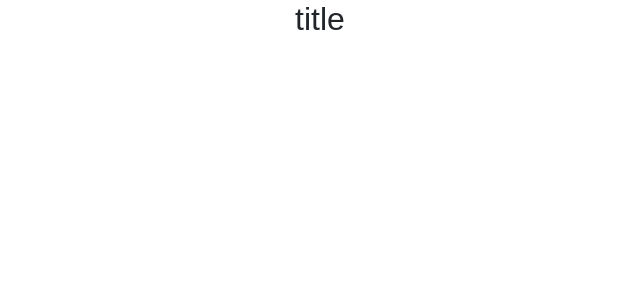
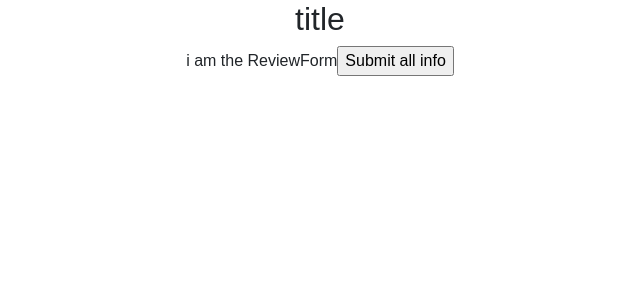
Before and after one commit to everAtWork/pureFormalities, a React (Create React App) app: page /review in a window 1280 px wide. Shown: the top 300 px of the page, without its empty margins (320-960 px from the left). Built offline with nearby package versions, Linux system fonts and the light colour scheme.

Commit message:
SignupForm holds three other forms

```diff
--- a/src/App.jsx
+++ b/src/App.jsx
@@ -4,11 +4,13 @@ import SignupForm from "./components/SignupForm/SignupForm";
 
 export default function App() {
   return (
-    <div className="container-fluid">
+    <Router>
       <div className="App">
-        <h2>title</h2>
-        <SignupForm />
+        <div className="container-fluid">
+          <h2>title</h2>
+          <SignupForm />
+        </div>
       </div>
-    </div>
+    </Router>
   );
 }
--- a/src/components/SignupForm/ProfileForm.jsx
+++ b/src/components/SignupForm/ProfileForm.jsx
@@ -1,5 +1,10 @@
 import React from "react";
 
 export default function ProfileForm() {
-  return <form action="">i am the profile form</form>;
+  return (
+    <form action="">
+      i am the profile form
+      <input type="submit" value="Next" />
+    </form>
+  );
 }
--- a/src/components/SignupForm/ReviewForm.jsx
+++ b/src/components/SignupForm/ReviewForm.jsx
@@ -2,8 +2,9 @@ import React from "react";
 
 export default function ReviewForm() {
   return (
-    <div className="signup-form">
-      <form action="">i am the ReviewForm</form>
-    </div>
+    <form action="">
+      i am the ReviewForm
+      <input type="submit" value="Submit all info" />
+    </form>
   );
 }
--- a/src/components/SignupForm/SignupForm.jsx
+++ b/src/components/SignupForm/SignupForm.jsx
@@ -1,9 +1,17 @@
 import React from "react";
+import { Route, Switch } from "react-router-dom";
+import ProfileForm from "./ProfileForm";
+import SocialForm from "./SocialForm";
+import ReviewForm from "./ReviewForm";
 
 export default function SignupForm() {
   return (
     <div className="signup-form">
-      <form action=""></form>
+      <Switch>
+        <Route path="/" exact component={ProfileForm} />
+        <Route path="/social" component={SocialForm} />
+        <Route path="/review" component={ReviewForm} />
+      </Switch>
     </div>
   );
 }
--- a/src/components/SignupForm/SocialForm.jsx
+++ b/src/components/SignupForm/SocialForm.jsx
@@ -1,5 +1,10 @@
 import React from "react";
 
 export default function SocialForm() {
-  return <form action="">i am the SocialForm</form>;
+  return (
+    <form action="">
+      i am the SocialForm
+      <input type="submit" value="Next" />
+    </form>
+  );
 }
```
